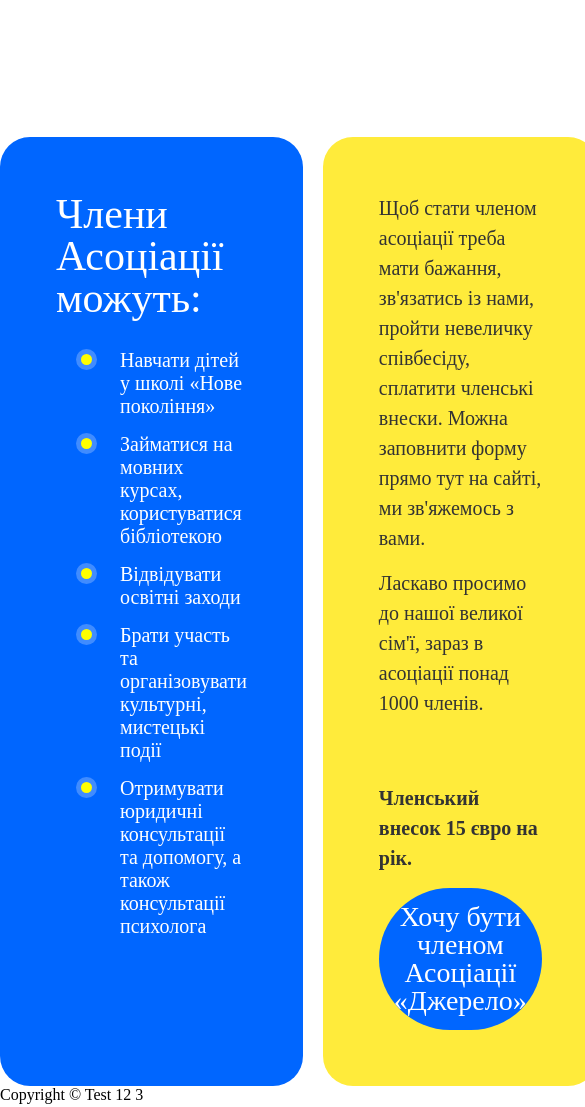
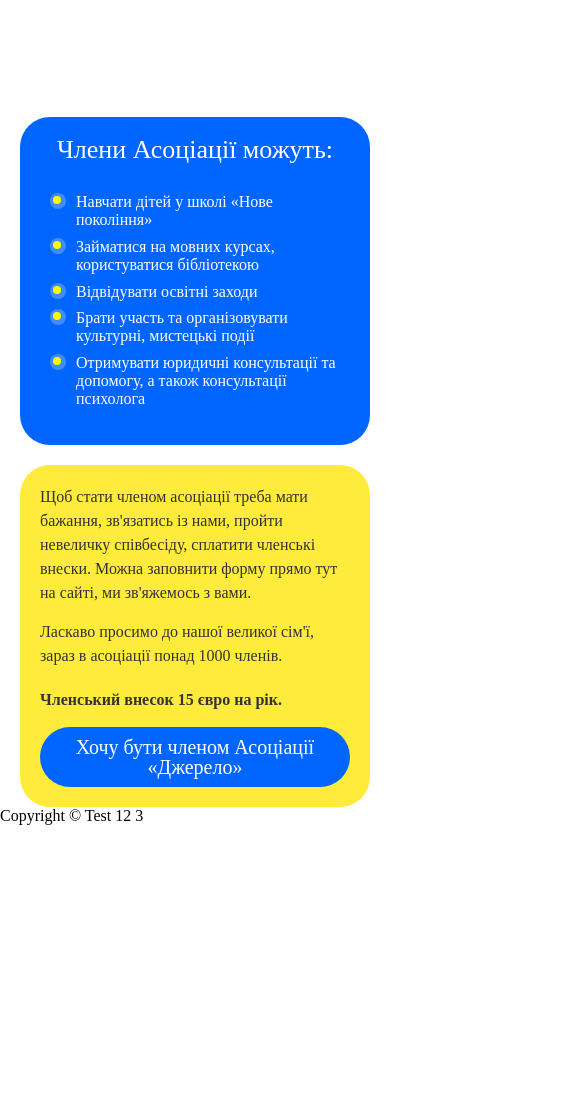
Before and after one commit to serg050889/practice, a website: page index.html in a window 390 px wide. Shown: the part 5708-6815 px from the top of the page, 585 px wide, since content can reach past the window. After the commit the page ends 6549 px from the top, so only its background shows below. Drawn offline with nearby package versions, Linux system fonts and the light colour scheme; files that its build step writes are made by us from their sources.

Commit message:
added projects.scss

```diff
--- a/scss/projects.scss
+++ b/scss/projects.scss
@@ -288,3 +288,119 @@
 
   }
 }
+
+@media (max-width: 1440px) {
+  .association {
+    padding-top: 80px;
+    gap: 18px;
+
+    &__title {
+      font-size: 38px;
+    }
+
+    &__content,
+    &__info {
+      padding: 50px;
+    }
+  }
+}
+
+
+@media (max-width: 1024px) {
+  .association {
+    flex-wrap: wrap;
+    gap: 20px;
+    padding: 80px 20px 0px 20px;
+
+    &__content,
+    &__info {
+      flex: 1 1 100%;
+    }
+
+    &__title {
+      font-size: 34px;
+      text-align: center;
+    }
+  }
+}
+
+@media (max-width: 768px) {
+  .association {
+    padding: 80px 20px 0px 20px;
+    gap: 20px;
+
+    &__title {
+      font-size: 30px;
+    }
+
+    &__content,
+    &__info {
+      padding: 40px;
+    }
+
+    &__list {
+      font-size: 18px;
+    }
+
+    &__info p {
+      font-size: 18px;
+    }
+
+    &__button {
+      font-size: 24px;
+    }
+  }
+}
+
+
+@media (max-width: 500px) {
+  .association {
+    flex-direction: column;
+    padding: 80px 20px 0px 20px;
+    gap: 20px;
+
+    &__title {
+      font-size: 26px;
+    }
+
+    &__content,
+    &__info {
+      padding: 20px;
+    }
+
+    &__list {
+      font-size: 16px;
+      padding-left: 10px;
+
+      li {
+        margin-bottom: 8px;
+
+        &::before {
+          width: 16px;
+          height: 16px;
+          margin-right: 10px;
+        }
+
+        &::after {
+          top: 3px;
+          left: 3px;
+          width: 8px;
+          height: 8px;
+        }
+      }
+    }
+
+    &__info p {
+      font-size: 16px;
+    }
+
+    &__button {
+      font-size: 20px;
+      padding: 10px;
+    }
+
+    &__bold {
+      margin-top: 20px;
+    }
+  }
+}
```
